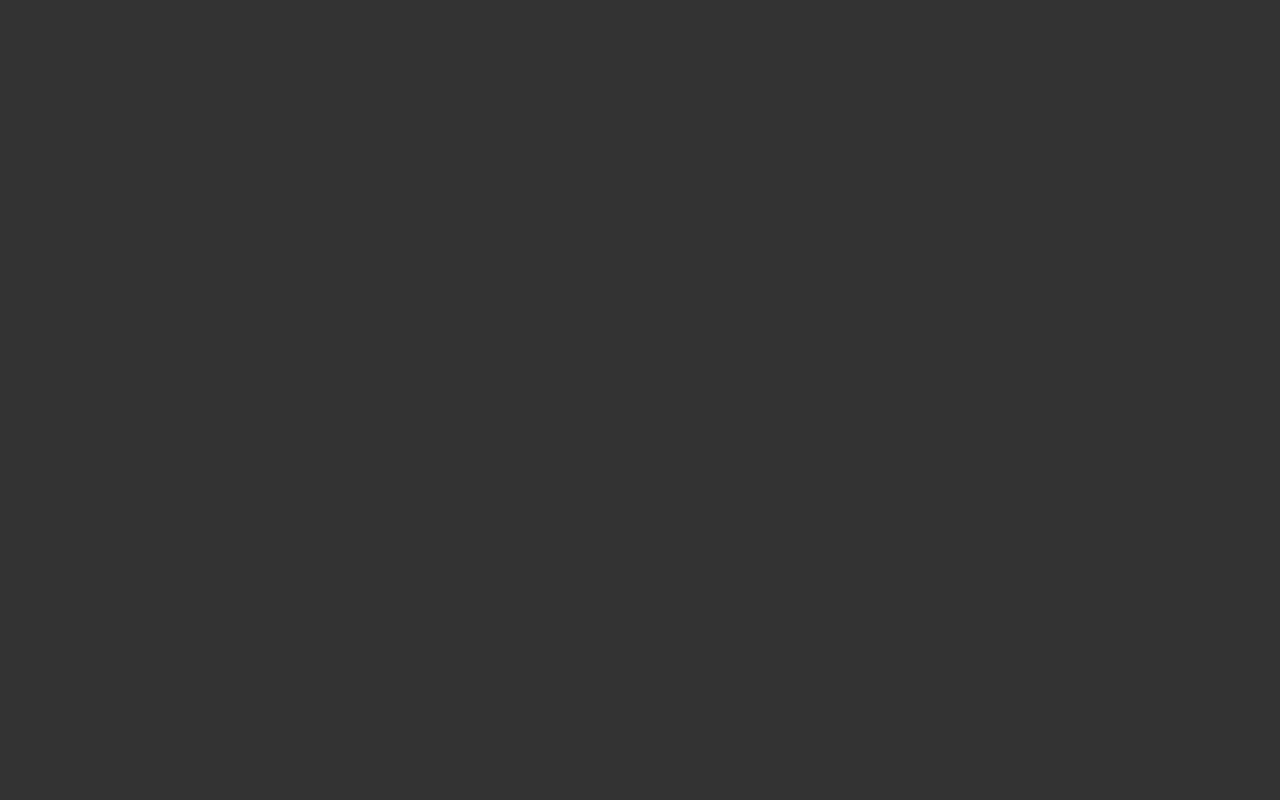
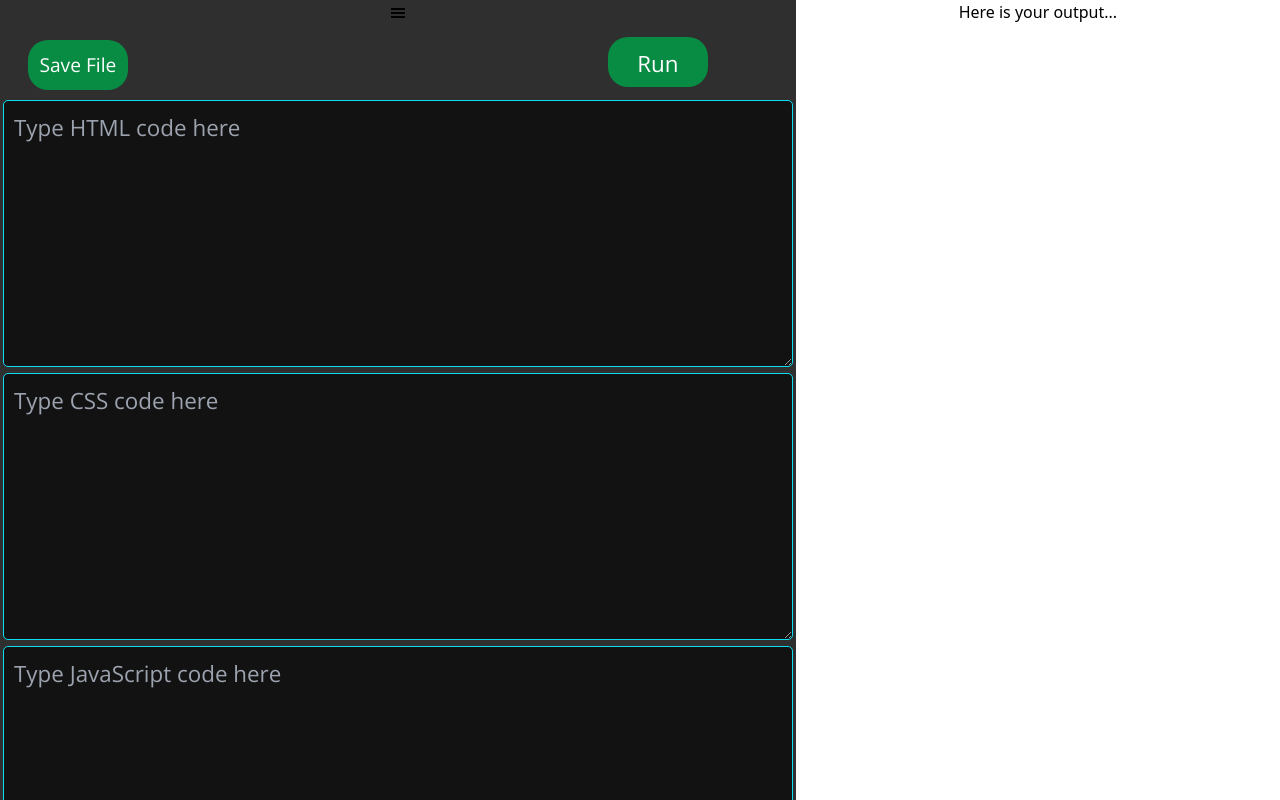
Before and after one commit to SatyamGuptaDev/Code-Warriors, a React (Vite) app: page /project/practicejs in a window 1280 px wide. Before the commit this address had no page. Built offline with nearby package versions, Linux system fonts and the light colour scheme; a web font is replaced by a local one.

Commit message:
Add fontawesome dependency and fix points display in Game component

```diff
--- a/package.json
+++ b/package.json
@@ -10,6 +10,7 @@
     "preview": "vite preview"
   },
   "dependencies": {
+    "@fortawesome/fontawesome-svg-core": "^6.4.2",
     "@fortawesome/free-solid-svg-icons": "^6.4.2",
     "@fortawesome/react-fontawesome": "github:fortawesome/react-fontawesome",
     "aos": "^2.3.4",
--- a/src/App.jsx
+++ b/src/App.jsx
@@ -10,6 +10,7 @@ import Try from './page/Project/gameComp/Game';
 import {Md1, Md2, Md3, Md4} from './page/Project/Modules/Md';
 import QuizContainer from './page/Project/Quiz/Container';
 import { Sidebar } from './components/SideBar';
+import LiveWebEditor from './page/Project/PracticeJS/LivewebEditor';
 
 
 
@@ -48,6 +49,7 @@ function App() {
             <Route path="/project/md-4/*" element={<Md4 />} />
             <Route path="/project/js/try" element={<Try />} />
             <Route path="/project/js/quiz" element={<QuizContainer />} />
+            <Route path='/project/practicejs' element={<LiveWebEditor />} />
 
           </Routes>
       </div>
--- a/src/components/SideBar.jsx
+++ b/src/components/SideBar.jsx
@@ -113,9 +113,8 @@ export const Sidebar = () => {
 };
 
 const items = [
-   { title: 'Select Language', Icon: FaLaptopCode  , href: '/' },
-
-  { title: 'Practice JS', Icon: SiJavascript , href: '/about' },
+   { title: 'Select Language', Icon: FaLaptopCode  , href: '/project' },
+  { title: 'Practice JS', Icon: SiJavascript , href: '/project/practicejs' },
   // { title: '', Icon: , href: '/developers' },
   // { title: '', Icon: , href: '#' },
   // { title: '', Icon: , href: '#' },
--- a/src/page/Project/LanguageSelect.jsx
+++ b/src/page/Project/LanguageSelect.jsx
@@ -49,9 +49,7 @@ function LanguageSelect() {
 
                 }, 2000)
             } */}
-              <div id="image-container">
-                       <img src="./Untitled-video-Made-with-Clipc-unscreen.gif" alt="Dancing Jimmy Fallon" />
-                  </div>
+              <img id='minion' src='namaste_minion.png'  />
         </div>
         </>
     )
--- /dev/null
+++ b/src/page/Project/PracticeJS/LivewebEditor.jsx
@@ -0,0 +1,146 @@
+import React, { useState } from 'react';
+import './web.css';
+import {Sidebar} from '../../../components/SideBar';
+
+function LiveWebEditor() {
+  const [htmlCode, setHtmlCode] = useState('');
+  const [cssCode, setCssCode] = useState('');
+  const [jsCode, setJsCode] = useState('');
+  const [j, setJ] = useState(0);
+  const [iframeContent, setIframeContent] = useState('');
+
+  const updateIframe = () => {
+    const text = htmlCode + '<style>' + cssCode + '</style>' + '<script>' + jsCode + '</script>';
+    setIframeContent(text);
+  };
+
+  const [iframeWidth, setIframeWidth] = useState(1000);
+
+const handleResize = (e, { size }) => {
+  setIframeWidth(size.width);
+};
+
+
+  const handleCodeChange = (codeType, event) => {
+    if (j !== 1) {
+      const pos = event.target.selectionStart;
+      const val = [...event.target.value];
+      const char = val.slice(pos - 1, pos)[0];
+      const closeChar = closeChars.get(char);
+      if (closeChar) {
+        val.splice(pos, 0, closeChar);
+        if (codeType === 'html') {
+          setHtmlCode(val.join(''));
+        } else if (codeType === 'css') {
+          setCssCode(val.join(''));
+        } else if (codeType === 'js') {
+          setJsCode(val.join(''));
+        }
+
+        // Update the selection position
+        event.target.selectionEnd = pos;
+      }
+    }
+    setJ(0);
+  };
+
+  const saveFile = () => {
+    const fileName = prompt('What is the name of the file?', '');
+    if (fileName != null && (htmlCode !== '' || cssCode !== '' || jsCode !== '')) {
+      const text =
+        htmlCode + '<style>' + cssCode + '</style>' + '<script>' + jsCode + '</script>';
+      download(text, fileName + '.html', 'text/plain');
+    } else {
+      alert('Please fill all the fields');
+    }
+  };
+
+  const runCode = () => {
+    updateIframe();
+  };
+
+  const download = (data, filename, type) => {
+    const userFile = new Blob([data], { type: type });
+    const a = document.createElement('a');
+    const url = URL.createObjectURL(userFile);
+    a.href = url;
+    a.download = filename;
+    document.body.appendChild(a);
+    a.click();
+    setTimeout(function () {
+      document.body.removeChild(a);
+      window.URL.revokeObjectURL(url);
+    }, 0);
+  };
+
+  const closeChars = new Map([
+    ['{', '}'],
+    ['[', ']'],
+    ['(', ')'],
+    ['<', '>'],
+    ['"', '"'],
+    ["'", "'"],
+  ]);
+
+  return (
+
+
+    <div className="split-container">
+
+      <div className="container-practicejs">
+
+      <div className=' sidebar-app text-white absolute top-5 left-5 ' style={{ opacity: '1'}}>
+                <Sidebar />
+      </div>
+        <button id="btn" onClick={saveFile}>
+          Save File
+        </button>
+        <button id="runBtn" onClick={runCode}>
+          Run
+        </button>
+        <textarea
+          id="htmlCode"
+          className="code-textarea"
+          placeholder="Type HTML code here"
+          spellCheck="false"
+          value={htmlCode}
+          onChange={(e) => {
+            handleCodeChange('html', e);
+            setHtmlCode(e.target.value);
+          }}
+        ></textarea>
+        <textarea
+          id="cssCode"
+          className="code-textarea"
+          placeholder="Type CSS code here"
+          spellCheck="false"
+          value={cssCode}
+          onChange={(e) => {
+            handleCodeChange('css', e);
+            setCssCode(e.target.value);
+          }}
+        ></textarea>
+        <textarea
+          id="javascriptCode"
+          className="code-textarea"
+          placeholder="Type JavaScript code here"
+          spellCheck="false"
+          value={jsCode}
+          onChange={(e) => {
+            handleCodeChange('js', e);
+            setJsCode(e.target.value);
+          }}
+        ></textarea>
+      </div>
+
+
+      <div className="iframe-container">
+        <h1>Here is your output...</h1>
+        <iframe id="viewer" srcDoc={iframeContent}></iframe>
+      </div>
+    </div>
+
+  );
+}
+
+export default LiveWebEditor;
--- /dev/null
+++ b/src/page/Project/PracticeJS/web.css
@@ -0,0 +1,149 @@
+@import url('https://fonts.googleapis.com/css2?family=Open+Sans&display=swap');
+
+
+.split-container{
+  display: flex;
+  max-height: 100vh ;
+  max-width: 100vw;
+  overflow-y: hidden; /* Hide vertical scroll */
+  display: flex;
+  flex-direction: row;
+  background: #2f2f2f;
+}
+
+.container-practicejs {
+  height: 100vh;
+  font-family: 'Open Sans', sans-serif;
+  background: #2f2f2f;
+  margin: 3px;
+}
+
+.container-practicejs textarea {
+  background-color: #121212;
+  border: 1px solid #0dddf0;
+  resize: none;
+  width: 100%;
+  height: 33.333%;
+  font-size: 1.4rem;
+  padding: 10px;
+  resize: vertical;
+  color: white;
+  text-align: left;
+}
+
+.container-practicejs textarea:focus {
+  outline: none;
+  color: white;
+}
+
+.iframe-container {
+  background: white;
+  width: 1000px;
+  height: 100vh;
+  overflow-y: hidden; /* Hide vertical scroll */
+}
+
+#viewer {
+  width: 100%;
+  height: 100%;
+}
+
+.gutter {
+  cursor: e-resize;
+  height: 100%;
+  background: grey;
+}
+
+.gutter.gutter-horizontal {
+  cursor: ew-resize;
+}
+
+#btn {
+  background: #088b43;
+  color: white;
+  font-size: 1.2rem;
+  width: 100px;
+  height: 50px;
+  margin: 10px auto;
+  border-radius: 20px;
+  padding: 10px ;
+}
+
+.split-container-practicejs {
+  display: flex;
+}
+
+#runBtn {
+  background: #088b43;
+  color: white;
+  font-size: 1.4rem;
+  width: 100px;
+  height: 50px;
+  border-radius: 20px;
+  padding: 10px;
+  margin: 10px;
+  margin-left: 30rem;
+  margin-right: 60px;
+}
+
+@keyframes iframeAnimation {
+  0% {
+    opacity: 0;
+    transform: scale(0.8);
+  }
+  100% {
+    opacity: 1;
+    transform: scale(1);
+  }
+}
+
+#viewer {
+  animation: iframeAnimation 1s ease-in-out 1;
+}
+/* Add this CSS to your stylesheet */
+
+.iframe-container-practicejs h1 {
+	overflow: hidden;
+	white-space: nowrap;
+	animation: typing 2s steps(40, end), blink-caret 0.5s step-end infinite;
+  }
+
+  @keyframes typing {
+	from {
+	  width: 0;
+	}
+	to {
+	  width: 100%;
+	}
+  }
+
+  @keyframes blink-caret {
+	from, to {
+	  border-right: 2px solid transparent;
+	}
+	50% {
+	  border-right: 2px solid black;
+	}
+  }
+
+.code-textarea {
+	width: 100%;
+	padding: 10px;
+	border: 1px solid black;
+	border-radius: 5px;
+	resize: none;
+	animation: animate-textarea 0.5s forwards;
+	opacity: 0;
+	animation-delay: 0.5s;
+  }
+
+  @keyframes animate-textarea {
+	0% {
+	  transform: translateX(-20px);
+	  opacity: 0;
+	}
+	100% {
+	  transform: translateX(0);
+	  opacity: 1;
+	}
+  }
--- a/src/page/Project/gameComp/Game.jsx
+++ b/src/page/Project/gameComp/Game.jsx
@@ -185,9 +185,9 @@ useEffect(() => {
             <button id="exit-btn">Exit</button>
           </div>
 
-          <div id="points-display" >
+          {quizEnded && <div id="points-display" >
                  Points: {overallPoints}
-                   </div>
+        </div>}
 
 
           <canvas id='canvas' ref={canvasRef}>
```
Also changed, not shown: src/page/Project/PracticeJS/edit.jsx (added), 1 other file (tests, documents, lock files or other folders).
